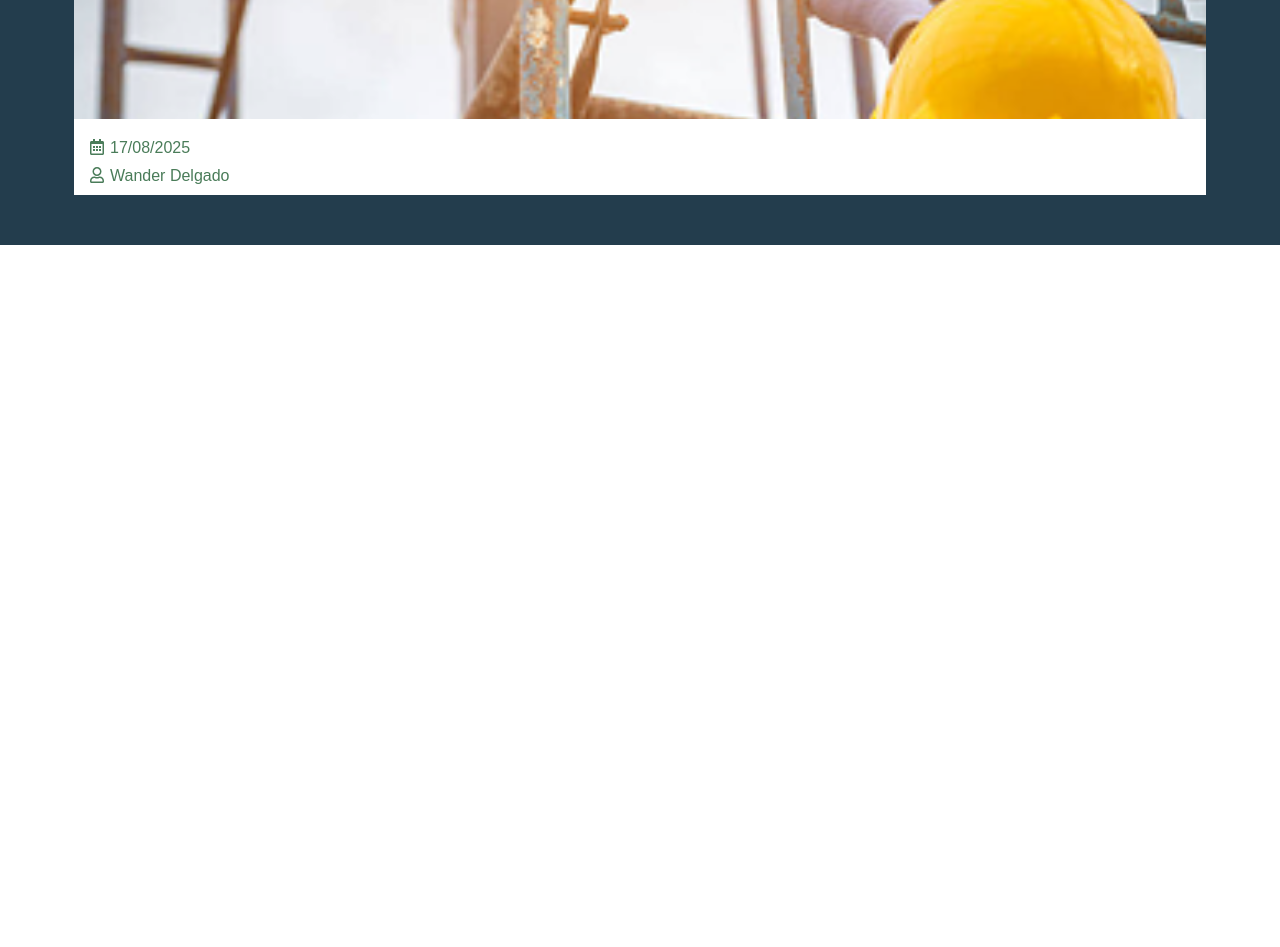
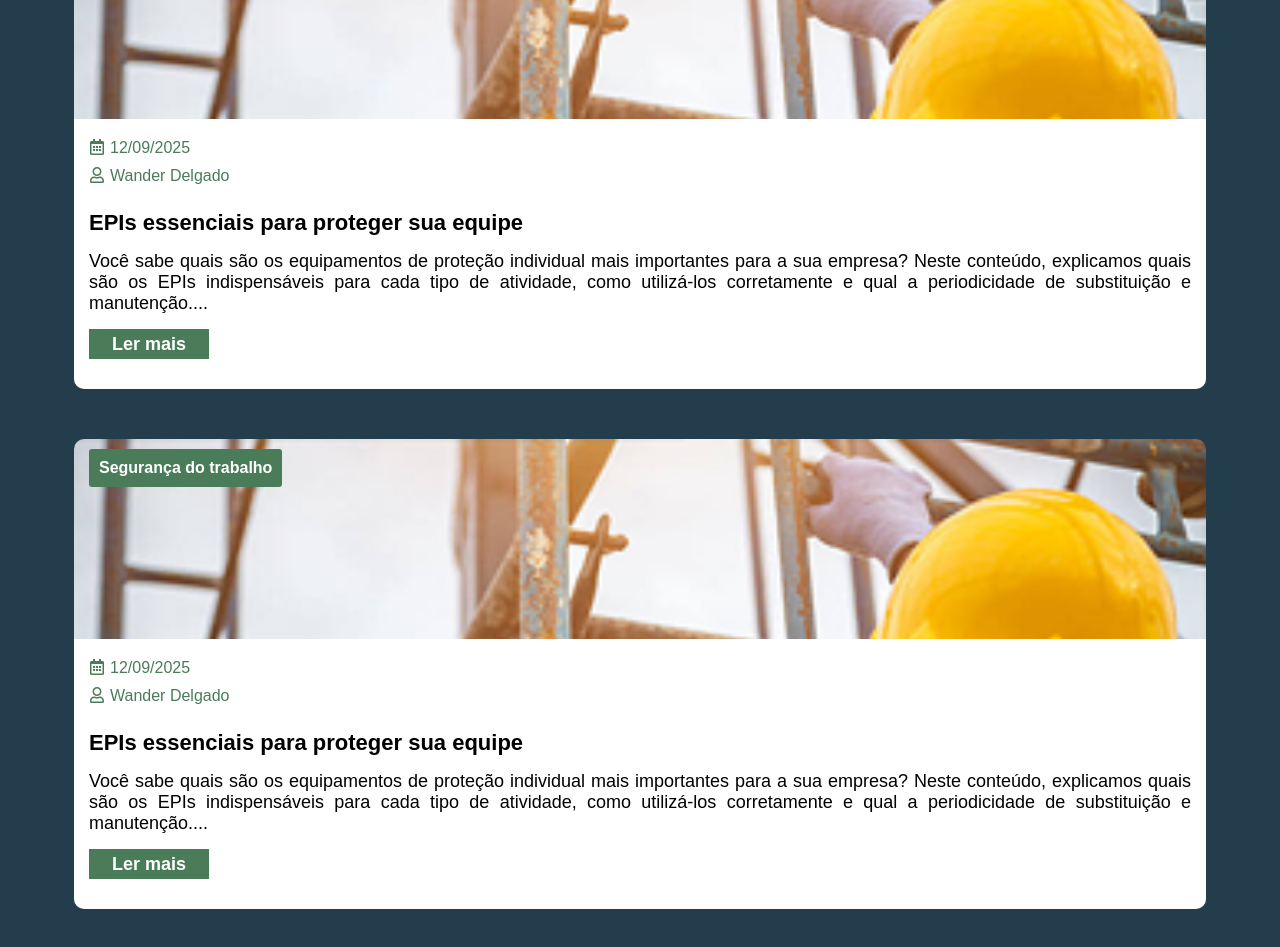
Before and after one commit to luvsscorpius/salusLaboris, a React (Create React App) app in the folder frontend/: page / in a window 1280 px wide. Shown: the part 6360-7307 px from the top of the page. Before the commit the page ends 6605 px from the top, so only its background shows below. Built offline with nearby package versions, Linux system fonts and the light colour scheme.

Commit message:
feat(blog.jsx): continuing implementing blog.jsx

```diff
--- a/frontend/src/Components/Blog/Blog.jsx
+++ b/frontend/src/Components/Blog/Blog.jsx
@@ -5,6 +5,12 @@ import { FaRegCalendarAlt } from "react-icons/fa";
 import { FaRegUser } from "react-icons/fa";
 
 export const Blog = () => {
+
+  const posts = [
+    {id: 0, category: "Segurança do trabalho", date: "12/09/2025", author: "Wander Delgado", title: "EPIs essenciais para proteger sua equipe", desc: "Você sabe quais são os equipamentos de proteção individual mais importantes para a sua empresa? Neste conteúdo, explicamos quais são os EPIs indispensáveis para cada tipo de atividade, como utilizá-los corretamente e qual a periodicidade de substituição e manutenção...."},
+    {id: 1, category: "Segurança do trabalho", date: "12/09/2025", author: "Wander Delgado", title: "EPIs essenciais para proteger sua equipe", desc: "Você sabe quais são os equipamentos de proteção individual mais importantes para a sua empresa? Neste conteúdo, explicamos quais são os EPIs indispensáveis para cada tipo de atividade, como utilizá-los corretamente e qual a periodicidade de substituição e manutenção...."},
+  ]
+
   return (
     <B.main>
 
@@ -14,26 +20,35 @@ export const Blog = () => {
         </B.titleContainer>
 
         <B.cardsContainer>
-            <B.card>
+            {posts.map((post, index) => (
+              <B.card key={index}>
                 <B.cardHeader>
                         <img src={blogSeg} alt="Imagem de fundo do post do blog" />
                         <span>
-                        <p>Segurança do Trabalho</p>
+                        <p>{post.category}</p>
                         </span>
                 </B.cardHeader>
 
                 <B.postInfo>
                   <span>
                     <FaRegCalendarAlt/>
-                    <p>17/08/2025</p>
+                    <p>{post.date}</p>
                   </span>
 
                   <span>
                     <FaRegUser/>
-                    <p>Wander Delgado</p>
+                    <p>{post.author}</p>
                   </span>
                 </B.postInfo>
-            </B.card>
+
+                <B.cardInfo>
+                    <h3>{post.title}</h3>
+                    <p>{post.desc}</p>
+                    <button>Ler mais</button>
+                </B.cardInfo>
+              </B.card>
+            ))}
+
         </B.cardsContainer>
     </B.main>
   )
--- a/frontend/src/Components/Blog/Styles.jsx
+++ b/frontend/src/Components/Blog/Styles.jsx
@@ -33,6 +33,9 @@ export const titleContainer = styled.div`
 export const cardsContainer = styled.div`
     width: 90%;
     padding: 0 10px 0 10px;
+    display: flex;
+    flex-direction: column;
+    gap: 50px;
 `
 
 export const card = styled.div`
@@ -62,7 +65,7 @@ export const cardHeader = styled.div`
         z-index: 2;
         background-color: #4A7C59;
         top: 10px;
-        left: 10px;
+        left: 15px;
         border-radius: 3px;
     }
 
@@ -95,3 +98,38 @@ export const postInfo = styled.div`
         }
     }
 `
+
+export const cardInfo = styled.div`
+    padding: 15px 15px 30px 15px;
+    background-color: #fff;
+    display: flex;
+    flex-direction: column;
+    gap: 15px;
+    border-radius: 0 0 10px 10px;
+
+    h3 {
+        font-size: 22px;
+        font-weight: 700;
+    }
+
+    p {
+        font-size: 18px;
+        font-weight: 100;
+        text-align: justify;
+    }
+
+    button {
+        width: 120px;
+        height: 30px;
+        font-size: 18px;
+        font-weight: 800;
+        background-color: #4A7C59;
+        border: none;
+        color: #fff;
+
+
+        &:hover {
+            cursor: pointer;
+        }
+    }
+`
```
